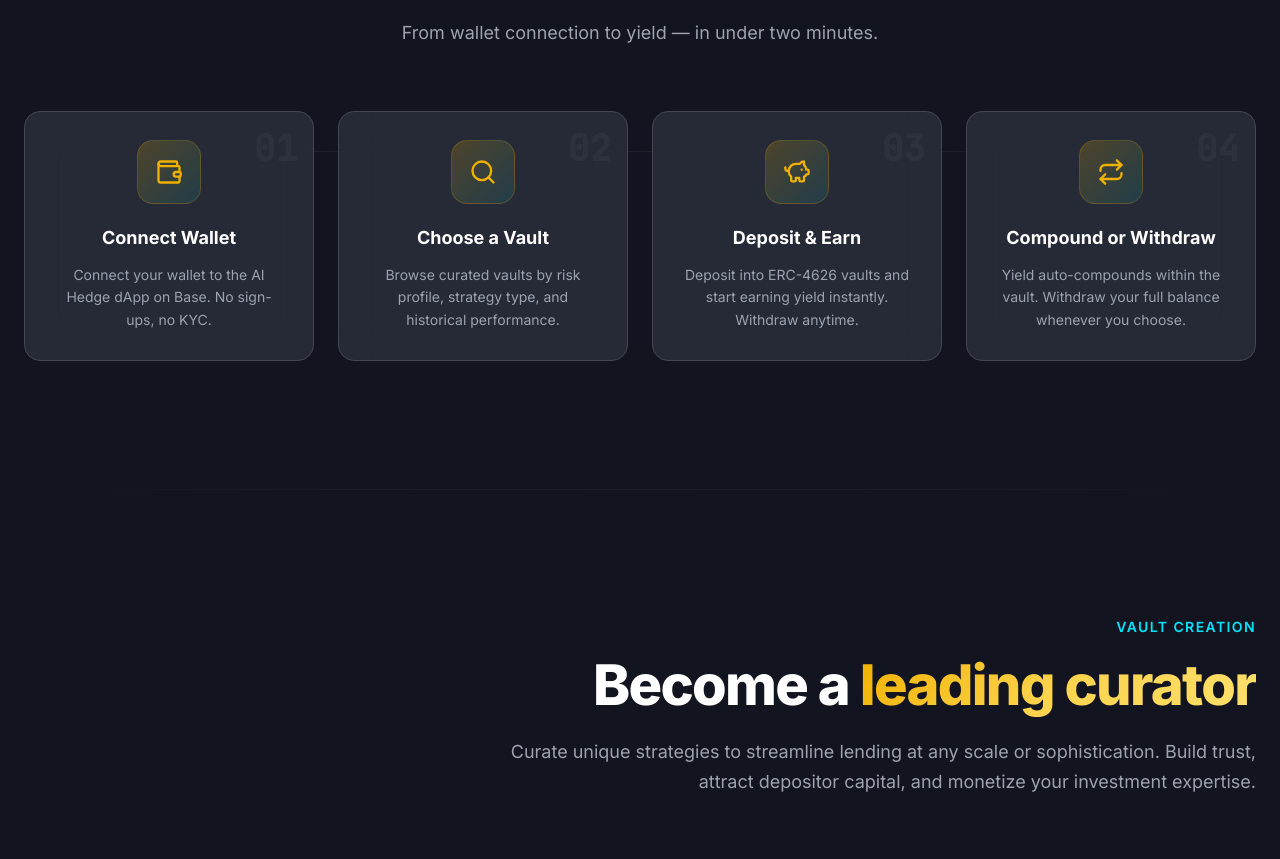
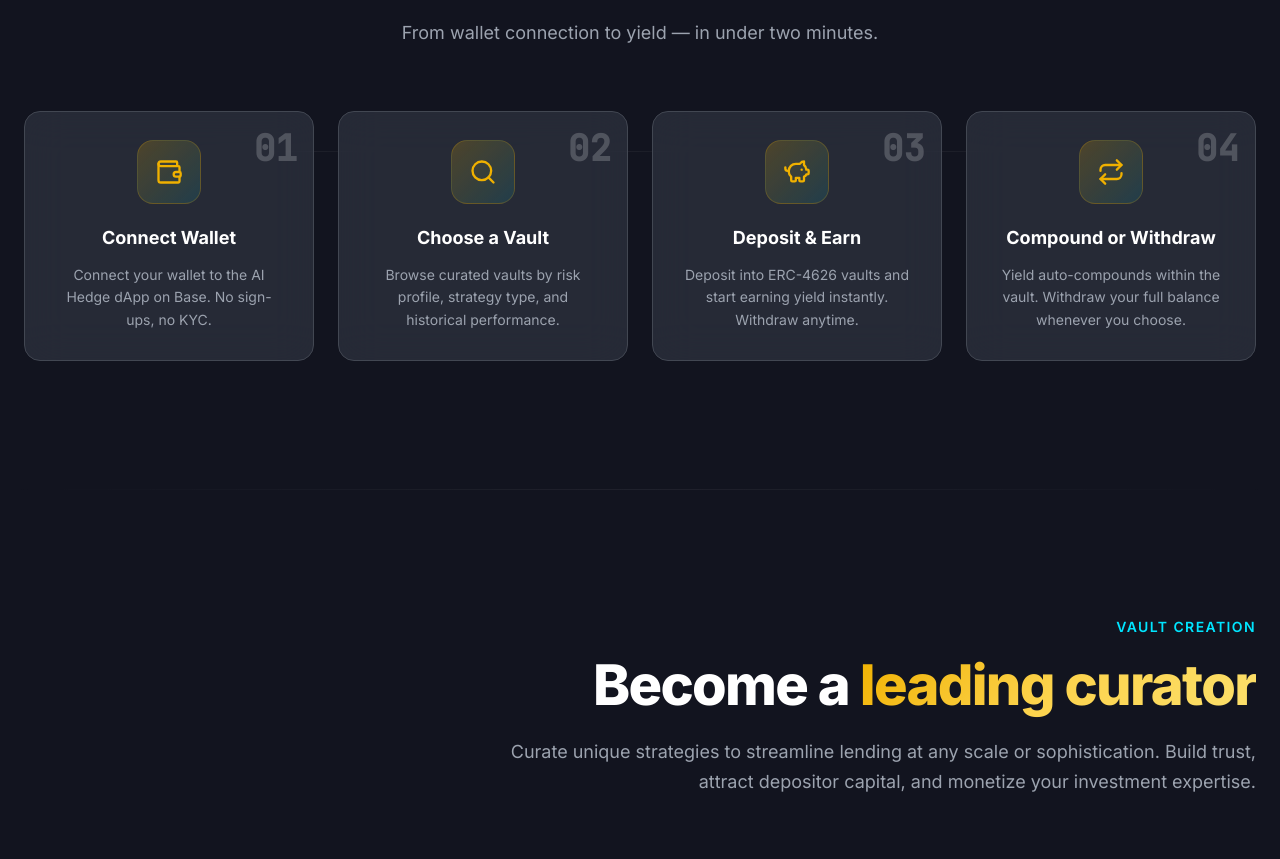
Before and after one commit to aihedge-finance/aihedge-web, a React (Vite) app: page / in a window 1280 px wide. Shown: the part 2988-3847 px from the top of the page. Built offline with nearby package versions, Linux system fonts and the light colour scheme.

Commit message:
feat: coloring

```diff
--- a/src/components/HowItWorks.tsx
+++ b/src/components/HowItWorks.tsx
@@ -67,7 +67,7 @@ export function HowItWorks() {
 
                 <div className="glass-card p-7 text-center h-full group hover:border-brand-500/20 transition-colors duration-300">
                   {/* Step number */}
-                  <div className="text-4xl font-extrabold text-white/[0.04] font-mono absolute top-4 right-4">
+                  <div className="text-4xl font-extrabold text-white/20 group-hover:text-brand-500/40 font-mono absolute top-4 right-4 transition-colors duration-300">
                     {step.number}
                   </div>
 
```
